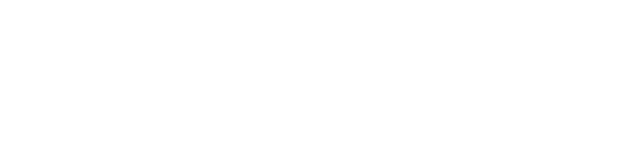
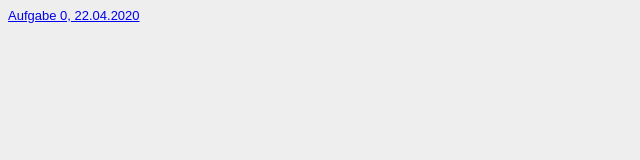
Before and after one commit to Tannenmeise/GiS_SoSe2020, a plain HTML site: page Steckbrief/steckbrief.htm in a window 1280 px wide. Shown: the whole page, without its empty margins (0-640 px from the left). Drawn offline with Linux system fonts and the light colour scheme.

Commit message:
Steckbrief update: Aufgabe 0

```diff
--- a/Steckbrief/steckbrief.htm
+++ b/Steckbrief/steckbrief.htm
@@ -7,11 +7,12 @@
 body {
 	font-family: arial;
 	font-size: small;
-	background: #eeeee
+	background: #eeeeee
 }
 </style>
 </head>
 <body>
 	<!-- Hier die Links zu den gelösten Aufgaben einstellen, aktuelle oben, alte stehen lassen! Format: Aufgabenbezeichnung, Datum -->
+	<a href="https://tannenmeise.github.io/GiS_SoSe2020/Aufgabe%200/index.html" target="_blank">Aufgabe 0, 22.04.2020</a>
 </body>
 </html>
```
